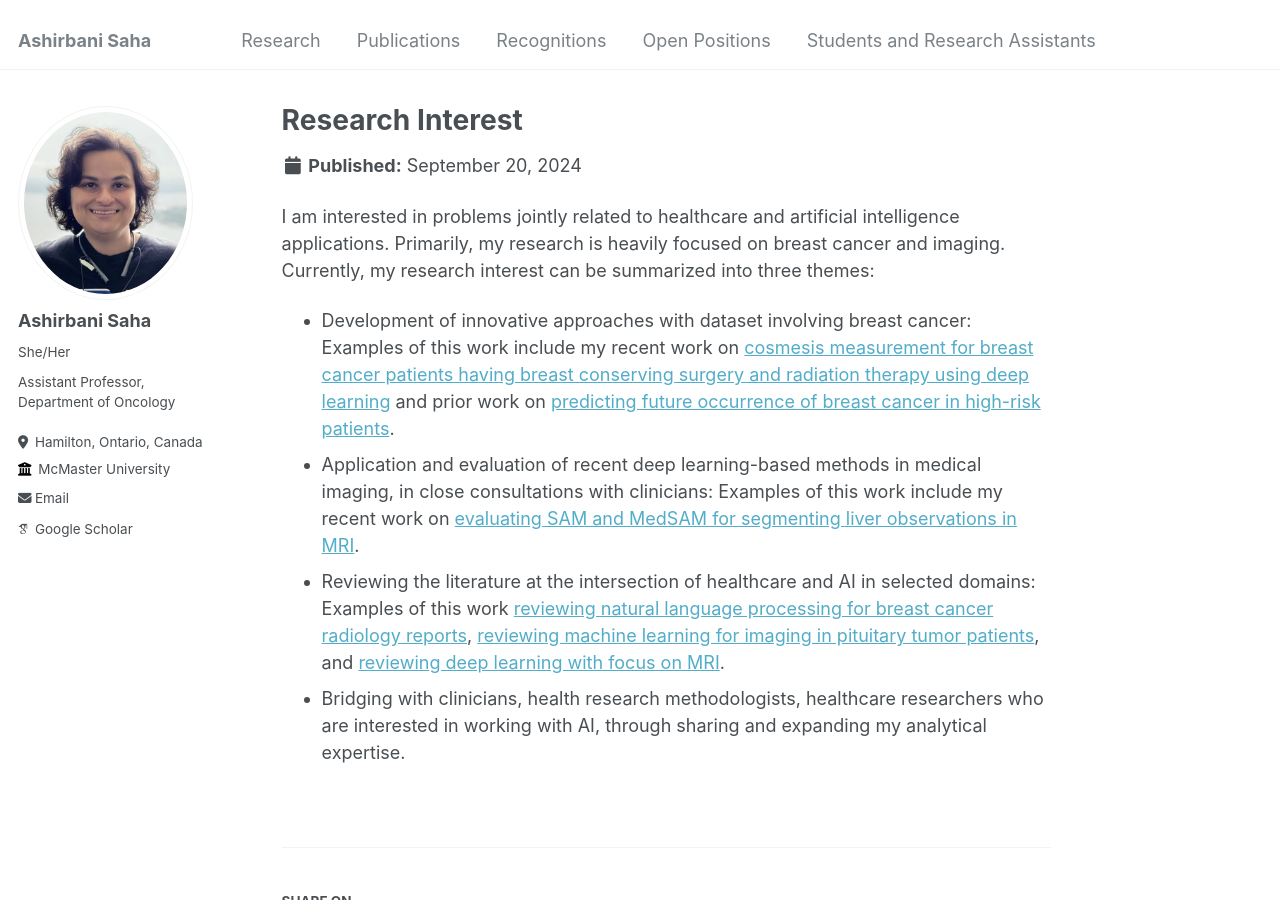
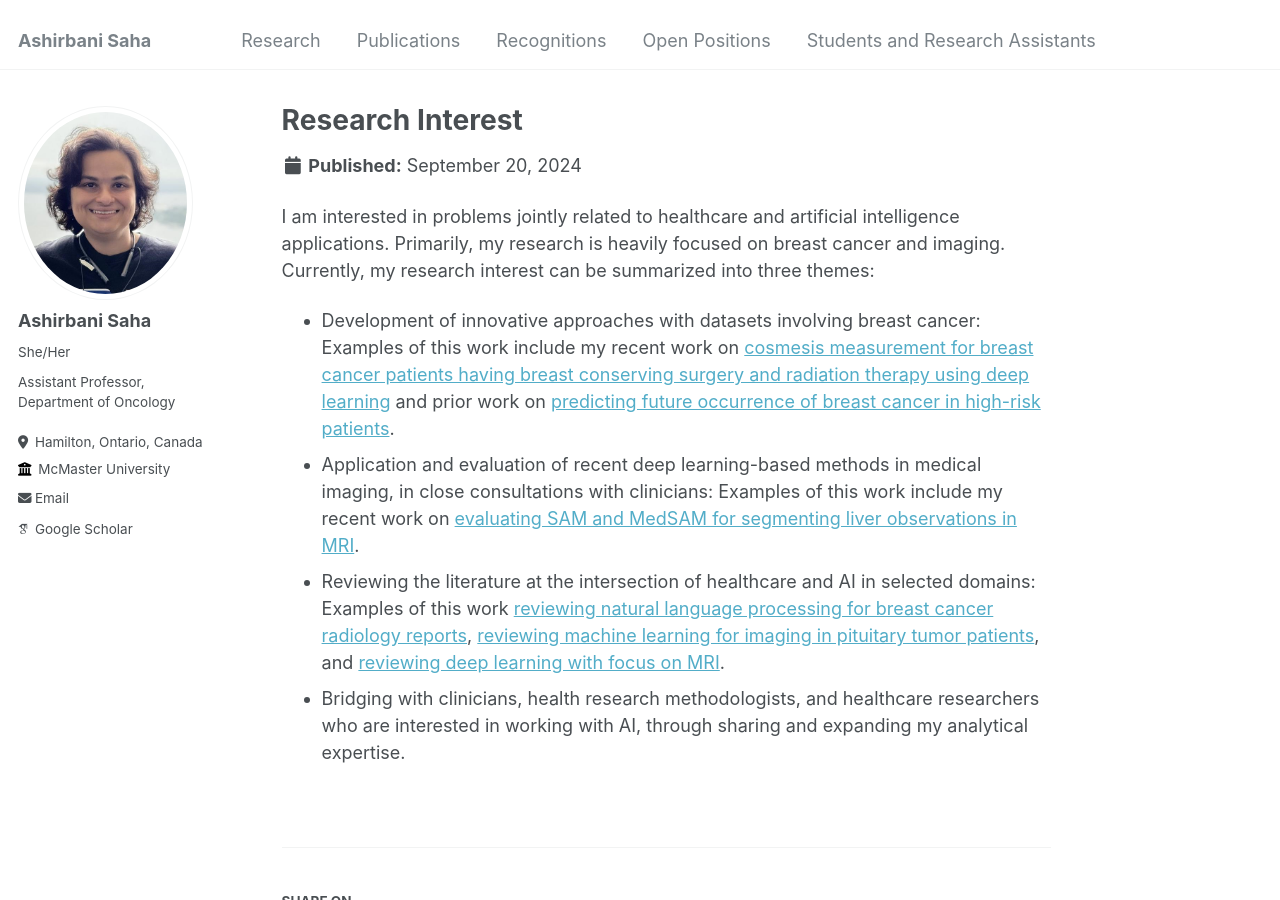
Before and after one commit to asrepo2019/ashirbanisaha, a Jekyll site: the page built from _research/1_research_interest.md, in a window 1280 px wide and 900 px high. Built offline with Jekyll 4.4.1, drawn with Linux system fonts in a browser that asks for light colours; some web fonts are replaced.

Commit message:
Update 1_research_interest.md

```diff
--- a/_research/1_research_interest.md
+++ b/_research/1_research_interest.md
@@ -4,7 +4,7 @@ title: "Research Interest"
 
 
 I am interested in problems jointly related to healthcare and artificial intelligence applications. Primarily, my research is heavily focused on breast cancer and imaging. Currently, my research interest can be summarized into three themes:
-* Development of innovative approaches with dataset involving breast cancer: Examples of this work include my recent work on [cosmesis measurement for breast cancer patients having breast conserving surgery and radiation therapy using deep learning](https://www.sciencedirect.com/science/article/abs/pii/S0957417423027112) and prior work on [predicting future occurrence of breast cancer in high-risk patients](https://onlinelibrary.wiley.com/doi/abs/10.1002/jmri.26636).
+* Development of innovative approaches with datasets involving breast cancer: Examples of this work include my recent work on [cosmesis measurement for breast cancer patients having breast conserving surgery and radiation therapy using deep learning](https://www.sciencedirect.com/science/article/abs/pii/S0957417423027112) and prior work on [predicting future occurrence of breast cancer in high-risk patients](https://onlinelibrary.wiley.com/doi/abs/10.1002/jmri.26636).
 * Application and evaluation of recent deep learning-based methods in medical imaging, in close consultations with clinicians: Examples of this work include my recent work on [evaluating SAM and MedSAM for segmenting liver observations in MRI](https://journals.sagepub.com/doi/full/10.1177/08465371241250215).
 * Reviewing the literature at the intersection of healthcare and AI in selected domains: Examples of this work [reviewing natural language processing for breast cancer radiology reports](https://www.frontiersin.org/journals/oncology/articles/10.3389/fonc.2023.1160167/full), [reviewing machine learning for imaging in pituitary tumor patients](https://link.springer.com/article/10.1007/s11102-019-01026-x), and [reviewing deep learning with focus on MRI](https://onlinelibrary.wiley.com/doi/full/10.1002/jmri.26534).
-* Bridging with clinicians, health research methodologists, healthcare researchers who are interested in working with AI, through sharing and expanding my analytical expertise.
+* Bridging with clinicians, health research methodologists, and healthcare researchers who are interested in working with AI, through sharing and expanding my analytical expertise.
```
